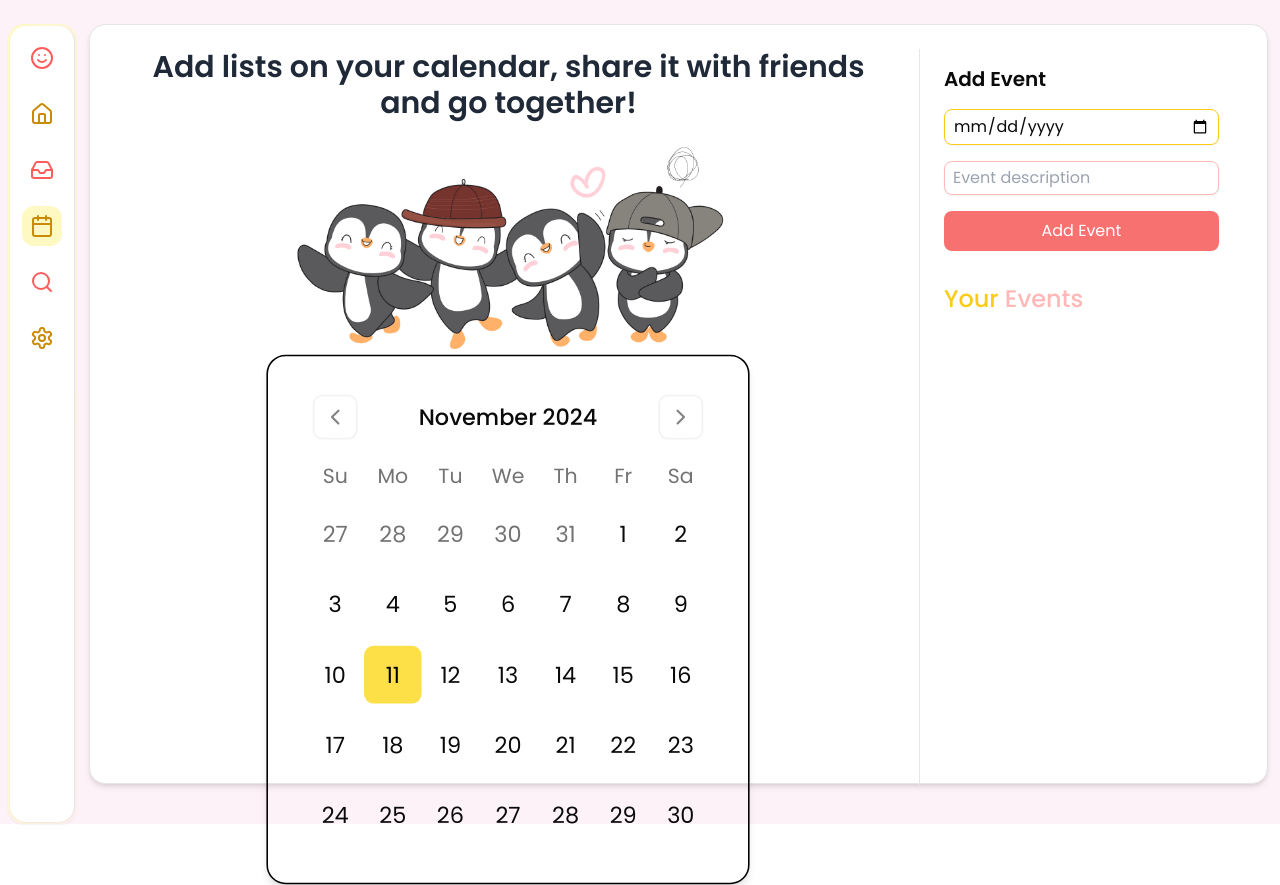
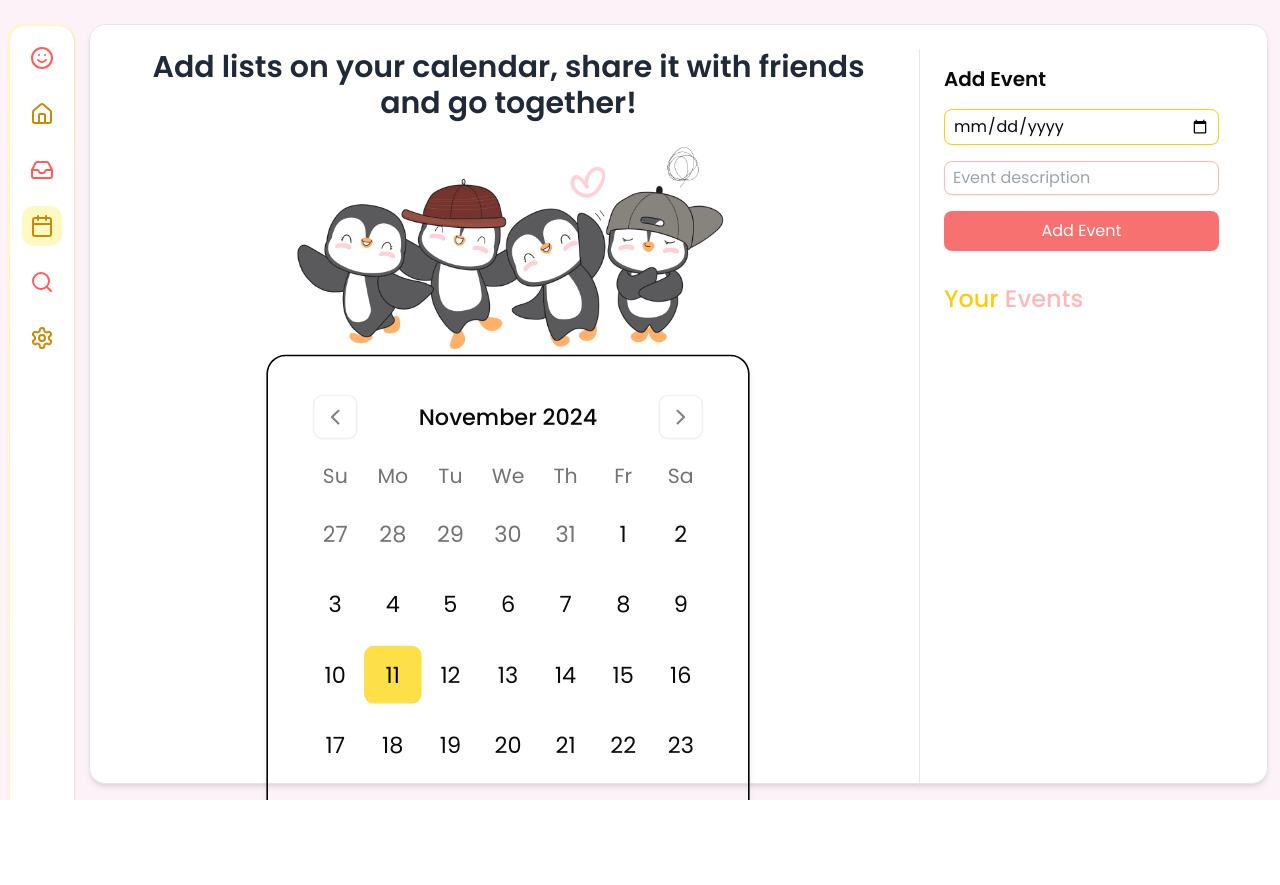
Before and after one commit to DilashaShakya/SaathiVerse, a Next.js app in the folder client/: page /users/calendar in a window 1280 px wide. After the commit the page ends 800 px from the top, so only its background shows below. Built offline with nearby package versions, Linux system fonts and the light colour scheme.

Commit message:
fixed side bar scrolling issue

```diff
--- a/client/src/app/users/layout.js
+++ b/client/src/app/users/layout.js
@@ -13,9 +13,9 @@ const poppins = Poppins({
 
 export default function Layout({ children }) {
   return (
-    <div className={`flex min-h-screen bg-pink-50 ${poppins.variable}`}>
+    <div className={`flex h-screen overflow-hidden bg-pink-50 ${poppins.variable}`}>
       <AppSidebar />
-      <main className="flex-1">{children}</main>
+      <main className="flex-1 overflow-y-auto">{children}</main>
     </div>
   )
 }
```
